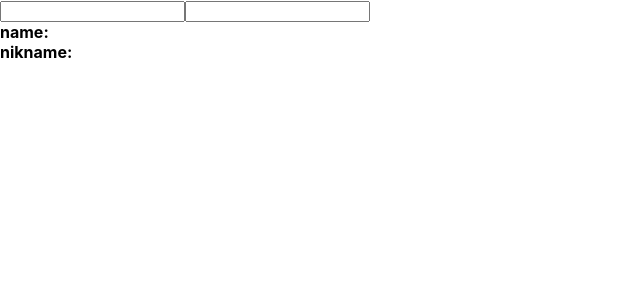
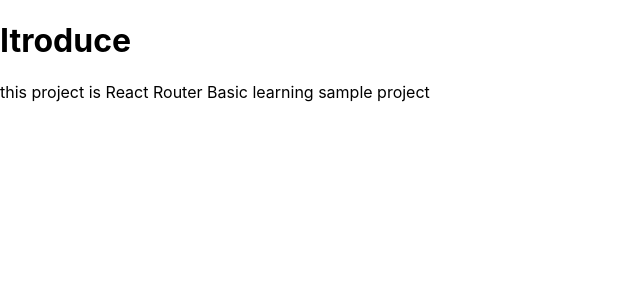
Before and after one commit to bigveloper/practice, a React (Create React App) app: page /about in a window 1280 px wide. Shown: the top 300 px of the page, without its empty margins (0-640 px from the left). Built offline with nearby package versions, Linux system fonts and the light colour scheme.

Commit message:
Route App

```diff
--- a/package.json
+++ b/package.json
@@ -8,6 +8,7 @@
     "@testing-library/user-event": "^12.8.3",
     "react": "^17.0.2",
     "react-dom": "^17.0.2",
+    "react-router-dom": "^5.3.0",
     "react-scripts": "4.0.3",
     "web-vitals": "^1.1.2"
   },
--- /dev/null
+++ b/src/About.js
@@ -0,0 +1,10 @@
+function About() {
+    return (
+        <div>
+            <h1>Itroduce</h1>
+            <p>this project is React Router Basic learning sample project</p>
+        </div>
+    );
+}
+
+export default About;
--- a/src/App.js
+++ b/src/App.js
@@ -1,23 +1,13 @@
-import { useState } from 'react';
-import Counter from './Counter';
-import Info from './Info';
-import './App.css';
+import { Route, Link } from 'react-router-dom';
+import Home from './Home';
+import About from './About';
 
 function App() {
-    const [visible, setVisible] = useState(false);
     return (
-        // <Counter />
-        <Info />
-        // <div>
-        //     <button
-        //         onClick={() => {
-        //             setVisible(!visible);
-        //         }}>
-        //         {visible ? '숨기기' : '보이기'}
-        //     </button>
-        //     <hr />
-        //     {visible && <Info />}
-        // </div>
+        <div>
+            <Route path="/" component={Home} exact={true} />
+            <Route path="/about" component={About} />
+        </div>
     );
 }
 
--- /dev/null
+++ b/src/Home.js
@@ -0,0 +1,10 @@
+function Home() {
+    return (
+        <div>
+            <h1>Home</h1>
+            <p>Just First View Page</p>
+        </div>
+    );
+}
+
+export default Home;
--- a/src/index.js
+++ b/src/index.js
@@ -3,12 +3,15 @@ import ReactDOM from 'react-dom';
 import './index.css';
 import App from './App';
 import reportWebVitals from './reportWebVitals';
+import { BrowserRouter } from 'react-router-dom';
 
 ReactDOM.render(
-  <React.StrictMode>
-    <App />
-  </React.StrictMode>,
-  document.getElementById('root')
+    <React.StrictMode>
+        <BrowserRouter>
+            <App />
+        </BrowserRouter>
+    </React.StrictMode>,
+    document.getElementById('root')
 );
 
 // If you want to start measuring performance in your app, pass a function
```
Also changed, not shown: 1 other file (tests, documents, lock files or other folders).
